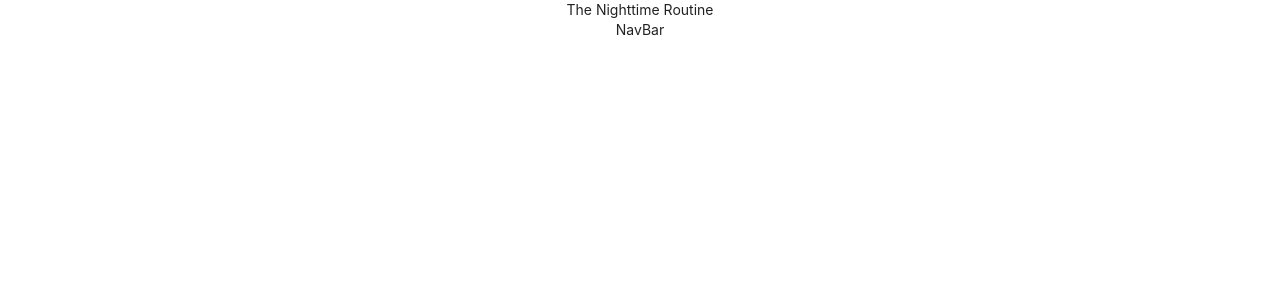
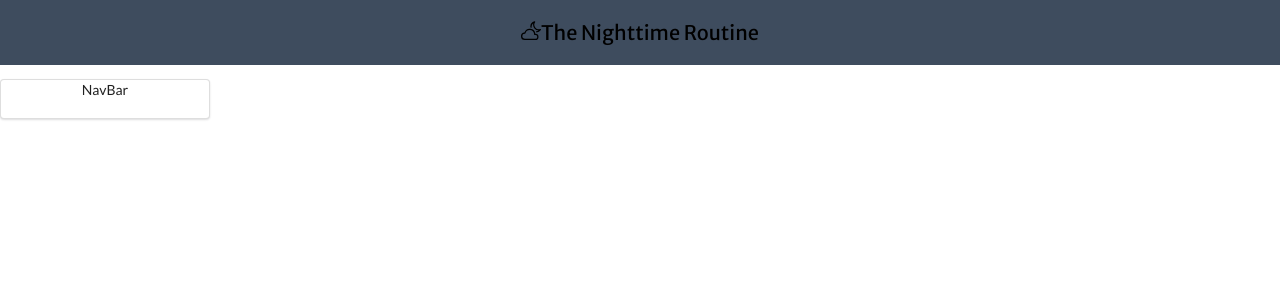
Before and after one commit to HannahGlazier/the-nighttime-routine-frontend, a React (Create React App) app in the folder nighttime-routine-frontend/: page /products in a window 1280 px wide. Shown: the top 300 px of the page. Built offline with nearby package versions, Linux system fonts and the light colour scheme; no server answers.

Commit message:
initial header styling

```diff
--- a/nighttime-routine-frontend/package.json
+++ b/nighttime-routine-frontend/package.json
@@ -9,6 +9,7 @@
     "gulp": "^4.0.2",
     "react": "^17.0.2",
     "react-dom": "^17.0.2",
+    "react-icons": "^4.3.1",
     "react-router-dom": "^5.3.0",
     "react-scripts": "5.0.0",
     "web-vitals": "^2.1.4"
--- a/nighttime-routine-frontend/public/index.html
+++ b/nighttime-routine-frontend/public/index.html
@@ -24,9 +24,17 @@
       work correctly both with client-side routing and a non-root public URL.
       Learn how to configure a non-root public URL by running `npm run build`.
     -->
+
+    <link rel="preconnect" href="https://fonts.googleapis.com">
+<link rel="preconnect" href="https://fonts.gstatic.com" crossorigin>
+<link href="https://fonts.googleapis.com/css2?family=Dosis:wght@200;400&family=Merriweather+Sans&display=swap" rel="stylesheet">
+
+
+
     <title>Semantic UI</title>
     <link rel="stylesheet" href="https://cdnjs.cloudflare.com/ajax/libs/semantic-ui/2.2.13/semantic.min.css">
     <title>React App</title>
+
   </head>
   <body>
     <noscript>You need to enable JavaScript to run this app.</noscript>
--- a/nighttime-routine-frontend/src/components/Header.js
+++ b/nighttime-routine-frontend/src/components/Header.js
@@ -1,8 +1,13 @@
 import React from 'react'
+import { BsCloudMoon } from "react-icons/bs"
+
 
 function Header() {
   return (
-    <div>The Nighttime Routine</div>
+    <div className="header">
+      <BsCloudMoon />
+      The Nighttime Routine
+    </div>
   )
 }
 
--- a/nighttime-routine-frontend/src/components/NavBar.js
+++ b/nighttime-routine-frontend/src/components/NavBar.js
@@ -2,7 +2,7 @@
 
 function NavBar() {
   return (
-    <div>NavBar</div>
+    <div className="ui vertical menu">NavBar</div>
   )
 }
 
--- a/nighttime-routine-frontend/src/index.css
+++ b/nighttime-routine-frontend/src/index.css
@@ -11,3 +11,15 @@
   font-family: source-code-pro, Menlo, Monaco, Consolas, 'Courier New',
     monospace;
 }
+
+
+
+.header {
+  background-color: #3E4C5E;
+  color: black;
+  text-align: center;
+  height: 65px;
+  padding-top: 20px;
+  font-family: 'Merriweather Sans', sans-serif;
+  font-size: 20px;
+}
```
Also changed, not shown: 1 other file (tests, documents, lock files or other folders).
